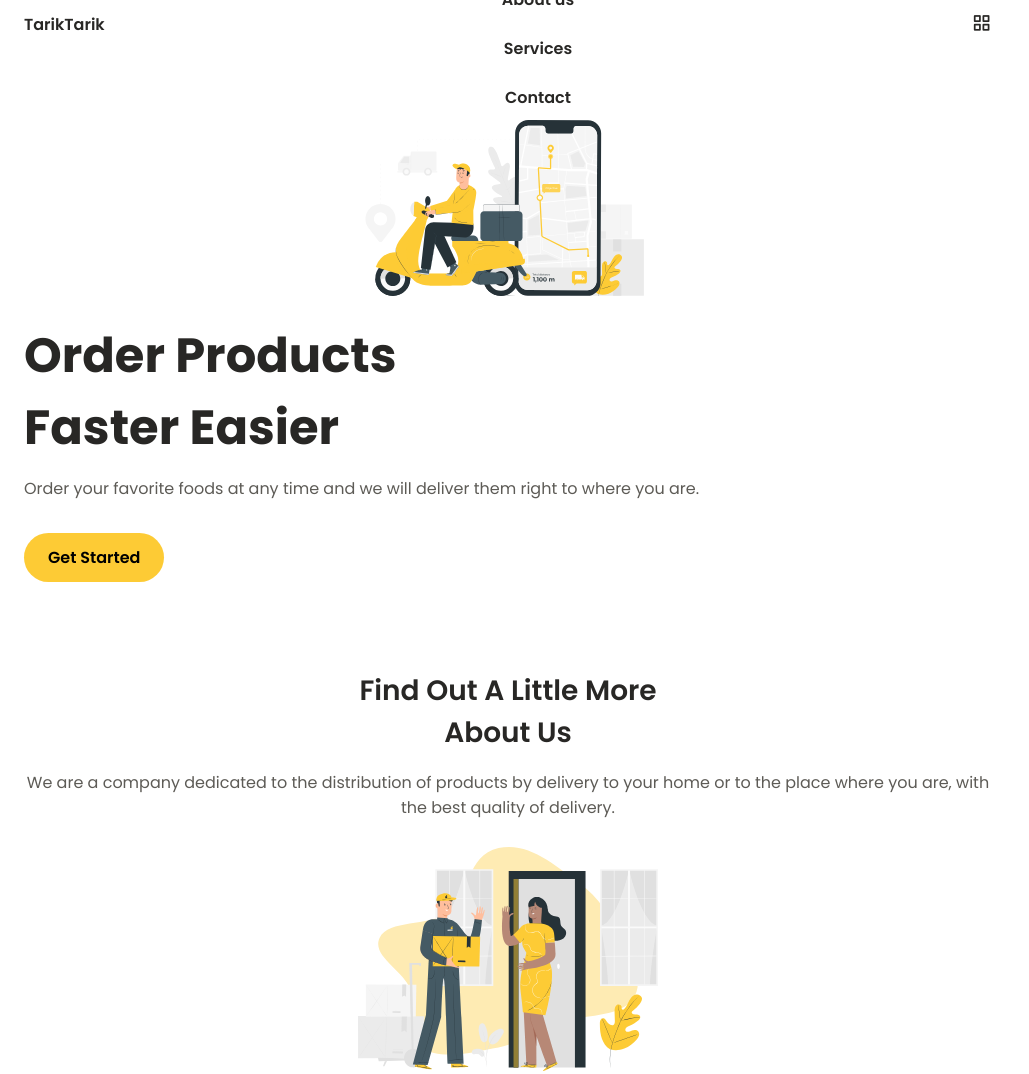
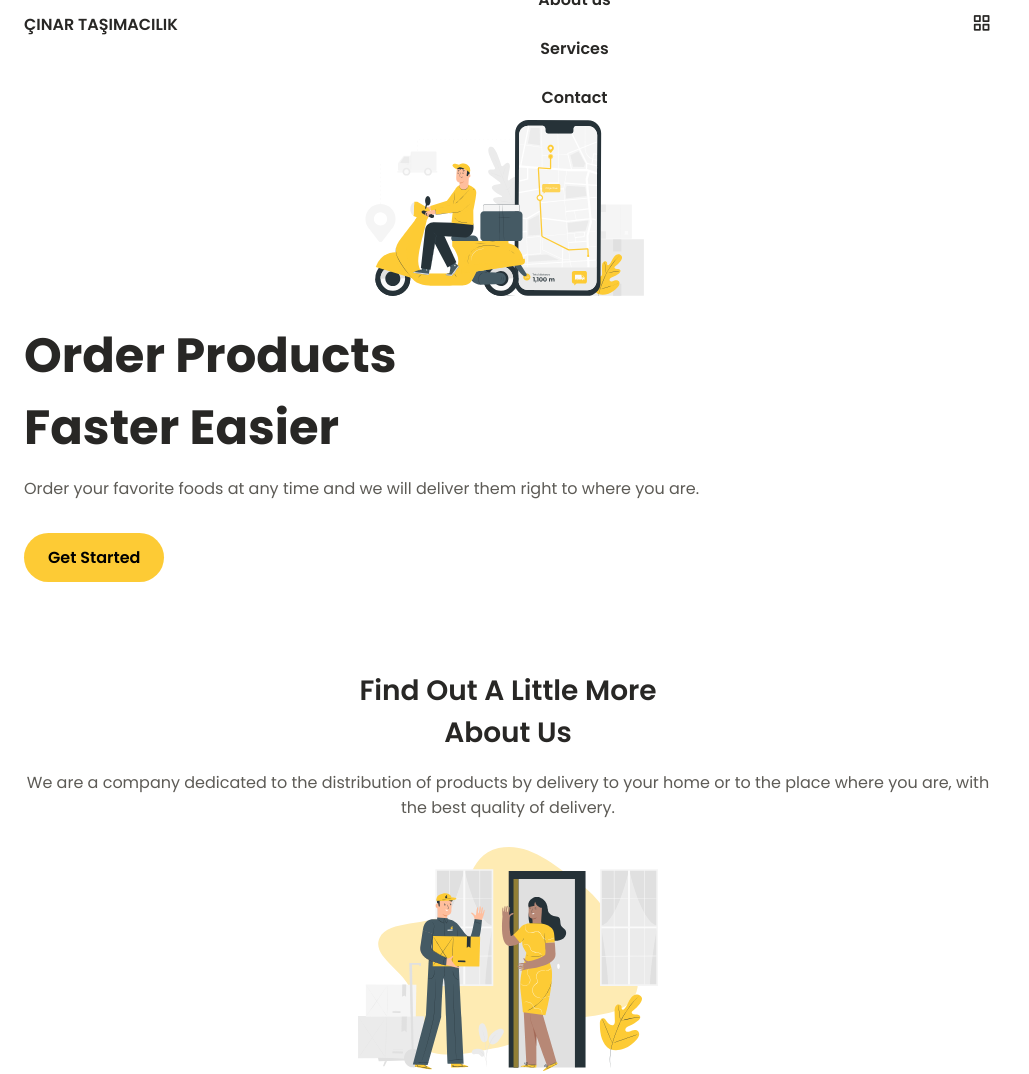
Before and after one commit to omercinar00/Responsive-website-dark--theme, a plain HTML site: page index.html in a window 1280 px wide. Shown: the top 1074 px of the page, without its empty margins (0-1029 px from the left). Drawn offline with nearby package versions, Linux system fonts and the light colour scheme.

Commit message:
hata düzenleme

```diff
--- a/index.html
+++ b/index.html
@@ -13,7 +13,7 @@
     <header class="header" id="header">
       <nav class="nav container">
         <a href="" class="nav__logo">
-            TarikTarik
+            ÇINAR TAŞIMACILIK
         </a>
         <div class="nav__menu" id="nav-menu">
             <ul class="nav__list">
```
